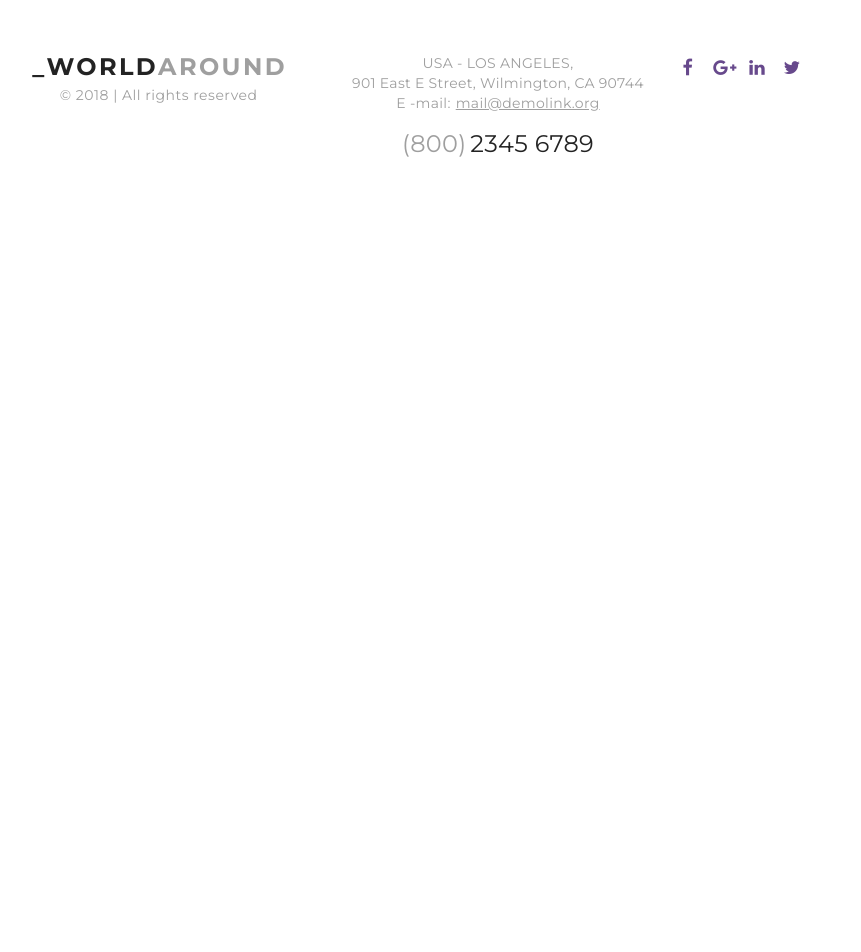
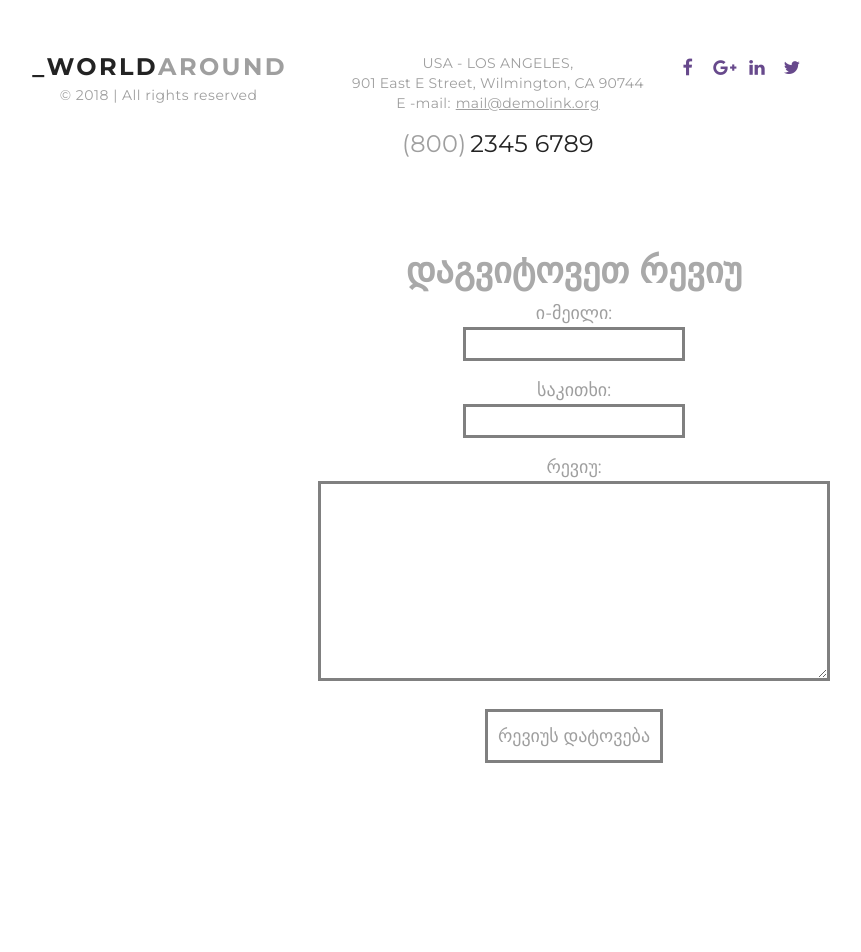
Before and after one commit to infinitusllc/Top, a PHP site: page / in a window 1280 px wide. Shown: the part 2004-2956 px from the top of the page, without its empty margins (66-927 px from the left). Before the commit the page ends 2161 px from the top, so only its background shows below. Run offline with PHP 8.4, Linux system fonts and the light colour scheme; the visitor is signed in with stand-in values (Sample User, id 1); data that the repository does not hold is empty; some libraries are stand-ins or nearby versions.

Commit message:
index page merge

```diff
--- a/index.php
+++ b/index.php
@@ -387,6 +387,21 @@
                 </div>
             </div>
         </div>
+
+        <!-- REVIEW FORM -->
+        <form id="review-form" action="includes/make_review.inc.php" method="post" accept-charset="UTF-8"
+              style="text-align: center; margin-bottom: 20px; margin-top: 100px">
+            <h3 style="color: darkgray; margin-bottom: 10px;"> დაგვიტოვეთ რევიუ </h3>
+            <p> ი-მეილი: </p>
+            <input name="e_mail" style="border: solid grey; outline: grey">
+            <p> საკითხი: </p>
+            <input name="subject" style="border: solid grey; outline: grey">
+            <p> რევიუ: </p>
+            <textarea name="review" style="border: solid grey; outline: grey; width: 40%; height: 200px"></textarea> <br><br>
+            <input type="submit" name="submit" value="რევიუს დატოვება" style="outline: gray; border: solid gray; padding: 10px">
+        </form>
+        <!-- REVIEW FORM -->
+
         <!-- Coded by crash -->
     </footer>
     </div>
```
